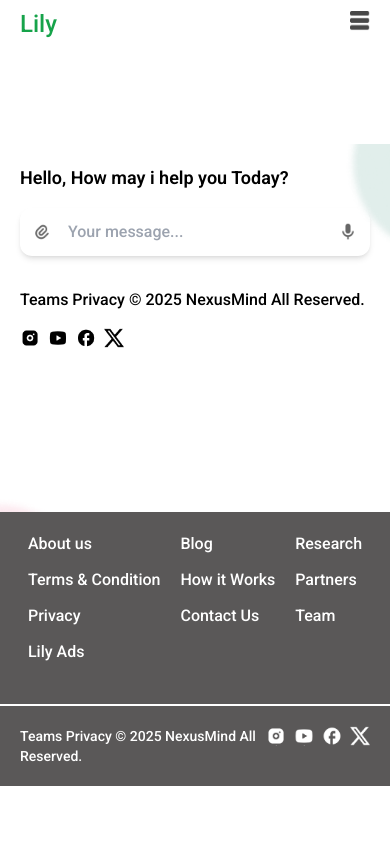
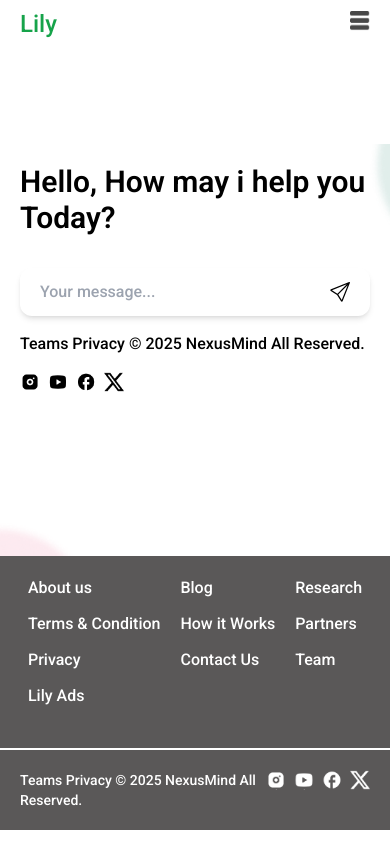
Before and after one commit to Yixbro909/Nexusmind-clone, a React (Vite) app: page /lily in a window 390 px wide. Built offline with nearby package versions, Linux system fonts and the light colour scheme.

Commit message:
change lily chat style ui

```diff
--- a/src/components/Footer.jsx
+++ b/src/components/Footer.jsx
@@ -1,10 +1,14 @@
 import React from 'react'
 import { Link } from 'react-router-dom'
 import LightSocialIcons from './LightSocialIcons'
+import { useLocation } from 'react-router-dom'
 
 const Footer = () => {
+
+    const { pathname } = useLocation();
+
     return (
-        <div className="w-full flex flex-col mt-7 bg-[#5A5858] ">
+        <div className={`w-full flex flex-col mt-7 bg-[#5A5858] ${pathname === '/' || pathname === '/contactus' || pathname === '/blogs' ? 'absolute bottom-0' : ''}`}>
             <div className='text-white text-md flex justify-evenly space-x-3 w-full p-5 '>
                 <div className='flex flex-col space-y-3'>
                     <Link to='/aboutus'>About us</Link>
--- a/src/components/LilyChat..jsx
+++ b/src/components/LilyChat..jsx
@@ -4,7 +4,7 @@
 const LilyChat = ({ conversation, loading, error }) => {
 
     return (
-        <div className='w-full flex flex-col-reverse space-y-3'>
+        <div className='w-full flex flex-col space-y-3'>
             {conversation.length > 0 && conversation.map((chat, index) => {
                 if (chat.you) {
 
--- a/src/pages/LilyPrompt.jsx
+++ b/src/pages/LilyPrompt.jsx
@@ -1,12 +1,13 @@
 import React, { useState, useEffect, useRef } from 'react'
-import Document from '../assets/Documents.png'
-import Mic from '../assets/Mic.png'
+// import Document from '../assets/Documents.png'
+// import Mic from '../assets/Mic.png'
 import DarkSocialIcons from '../components/DarkSocialIcons'
 import axios from 'axios'
 import LilyChat from '../components/LilyChat.'
+import Send from '../assets/send.svg';
 
 const LilyPrompt = () => {
-    const url = 'http://localhost:080/chatbot'
+    const url = 'https://nexusmind-backend-clone.onrender.com/lilybot'
 
     const [value, setValue] = useState('');
     const [conversation, setConversation] = useState([])
@@ -68,23 +69,25 @@
         <div className='w-full my-36 flex justify-center items-center p-5'>
             <div className='flex flex-col space-y-4 justify-center w-full md:w-[600px]'>
                 <div>
-                    <h1 className="text-lg md:text-3xl font-semibold">Hello, How may i help you Today?</h1>
+                    <h1 className="text-3xl font-semibold">Hello, How may i help you Today?</h1>
                 </div>
+
+                {/*Display Lily's Chat  */}
+                <LilyChat conversation={conversation} loading={loading} error={error} />
 
                 {/* Lily form prompt */}
                 <form onSubmit={handleSubmit} className='w-full'>
-                    <div className='flex space-x-4 rounded-xl  p-3 shadow-md'>
-                        <button className='bg-none outline-none'>
+                    <div className='flex space-x-4 rounded-xl  p-3 px-5 shadow-md'>
+                        {/* <button className='bg-none outline-none'>
                             <img src={Document} alt="attachments" className='w-[20px] h-[20px]' />
-                        </button>
+                        </button> */}
                         <input type="text" ref={inputRef} onChange={(e) => setValue(e.target.value)} placeholder='Your message...' className='outline-none bg-none grow' />
-                        <button className='bg-none outline-none'>
-                            <img src={Mic} alt="mic" className='w-[20px] h-[20px]' />
+                        <button type='submit' className='bg-none outline-none self-center'>
+                            <img src={Send} alt="send icon" className='w-[20px] h-[20px]' />
                         </button>
                     </div>
                 </form>
 
-                <LilyChat conversation={conversation} loading={loading} error={error} />
 
                 <div className='md:text-lg'>Teams Privacy &#169; 2025 NexusMind All Reserved.</div>
 
```
Also changed, not shown: src/assets/send.svg (added).
